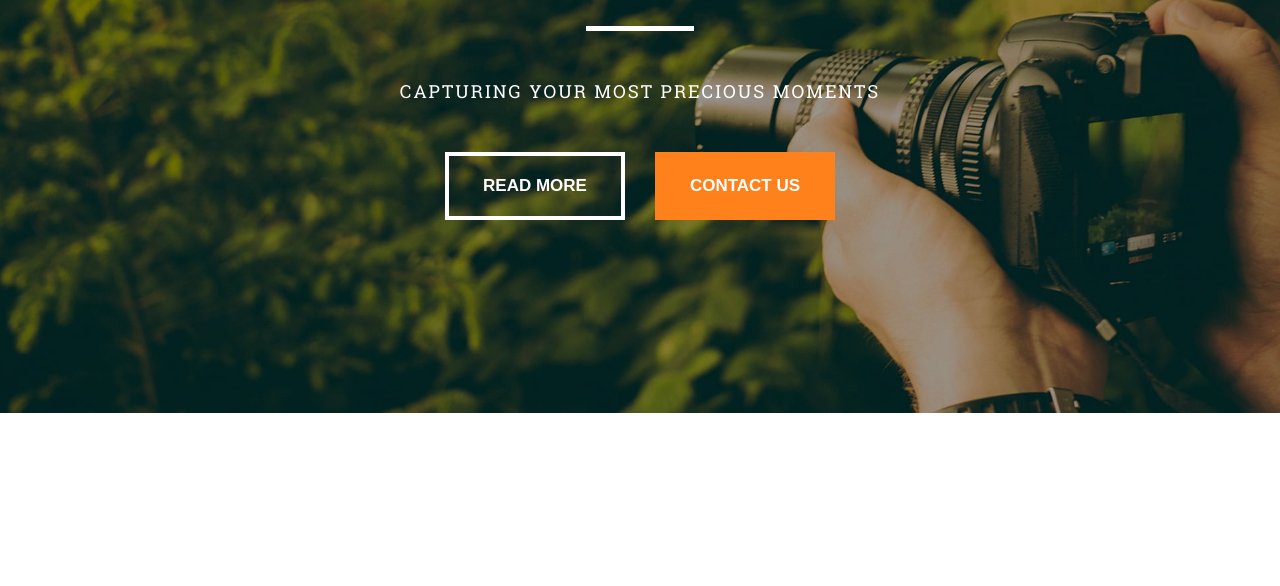
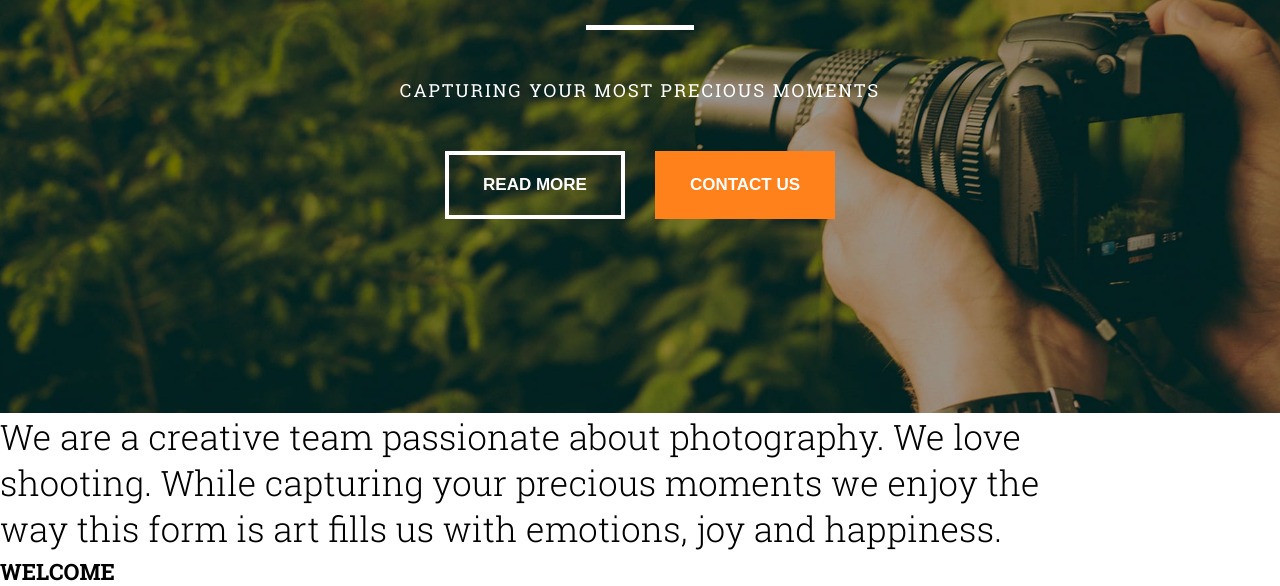
Before and after one commit to ayurmakh/photo_portfolio, a website: page app/index.html in a window 1280 px wide. Shown: the part 442-1028 px from the top of the page. Before the commit the page ends 855 px from the top, so only its background shows below. Drawn offline with nearby package versions, Linux system fonts and the light colour scheme; a web font is replaced by a local one.

Commit message:
about section begin

```diff
--- a/app/index.html
+++ b/app/index.html
@@ -22,13 +22,21 @@
 
 	<section class="section__home">
 		<h1 class="home__title">THE MOST CREATIVE</h1>
-		<div class="home__line"></div>
+		<div class="line home__line"></div>
 		<p class="home__descr">CAPTURING YOUR MOST PRECIOUS MOMENTS</p>
 		<div class="section__home__buttonset">
 			<button class="button button__read__more">READ MORE</button>
 			<button class="button">CONTACT US</button>
 		</div>
 	</section>
+
+	<section class="section__about">
+		<div class="about__descr">
+			<p>We are a creative team passionate about photography. We love</br> shooting. While capturing your precious moments we enjoy the way this form is art fills us with emotions, joy and happiness.</p>
+		</div>
+		<div class="line about__line"></div>
+		<h1 class="about__title">WELCOME</h1>
+	</section>
 	<script src="https://ajax.googleapis.com/ajax/libs/jquery/3.4.0/jquery.min.js"></script>
 	<script src="js/script.js"></script>
 </body>
--- a/app/sass/_fonts.sass
+++ b/app/sass/_fonts.sass
@@ -7,8 +7,14 @@
 	src: url('../fonts/Roboto_Slab/RobotoSlab-Regular.ttf') format('truetype')
 
 @font-face
-	font-family: 'roboto-slab-bold'
+	font-family: 'roboto-slab'
 	src: url('../fonts/Roboto_Slab/RobotoSlab-Bold.ttf') format('truetype')
+	font-weight: 700
+
+@font-face
+	font-family: 'roboto-slab'
+	src: url('../fonts/Roboto_Slab/RobotoSlab-Light.ttf') format('truetype')
+	font-weight: 300
 
 @font-face
 	font-family: 'montserrat'
--- a/app/sass/style.sass
+++ b/app/sass/style.sass
@@ -13,7 +13,7 @@
 
 .main__logo
 	font-size: 30px
-	font-family: righteous
+	font-family: righteous, sans-serif
 	text-transform: uppercase
 	letter-spacing: 4px
 	a
@@ -62,19 +62,21 @@
 
 .home__title
 	font-size: 105px
-	font-family: montserrat
+	font-family: montserrat, sans-serif
 	font-weight: 800
 	margin-top: 113px
 	position: relative
 
+.line
+	height: 5px
+	width: 107.5px
+
 .home__line
 	background-color: #fff
-	height: 5px
-	width: 107.5px
 	margin-top: 40px
 
 .home__descr
-	font-family: roboto-slab
+	font-family: roboto-slab, sans-serif
 	font-size: 18px
 	margin-top: 48px
 	letter-spacing: 2px
@@ -108,5 +110,12 @@
 		background-color: rgba(255, 255, 255, 1)
 		color: $accent
 
+.section__about
+
+.about__descr
+	font-family: roboto-slab, sans-serif
+	font-size: 35px
+	font-weight: 300
+	width: 1100px
 
 @import "media"
```
Also changed, not shown: app/css/style.css.
